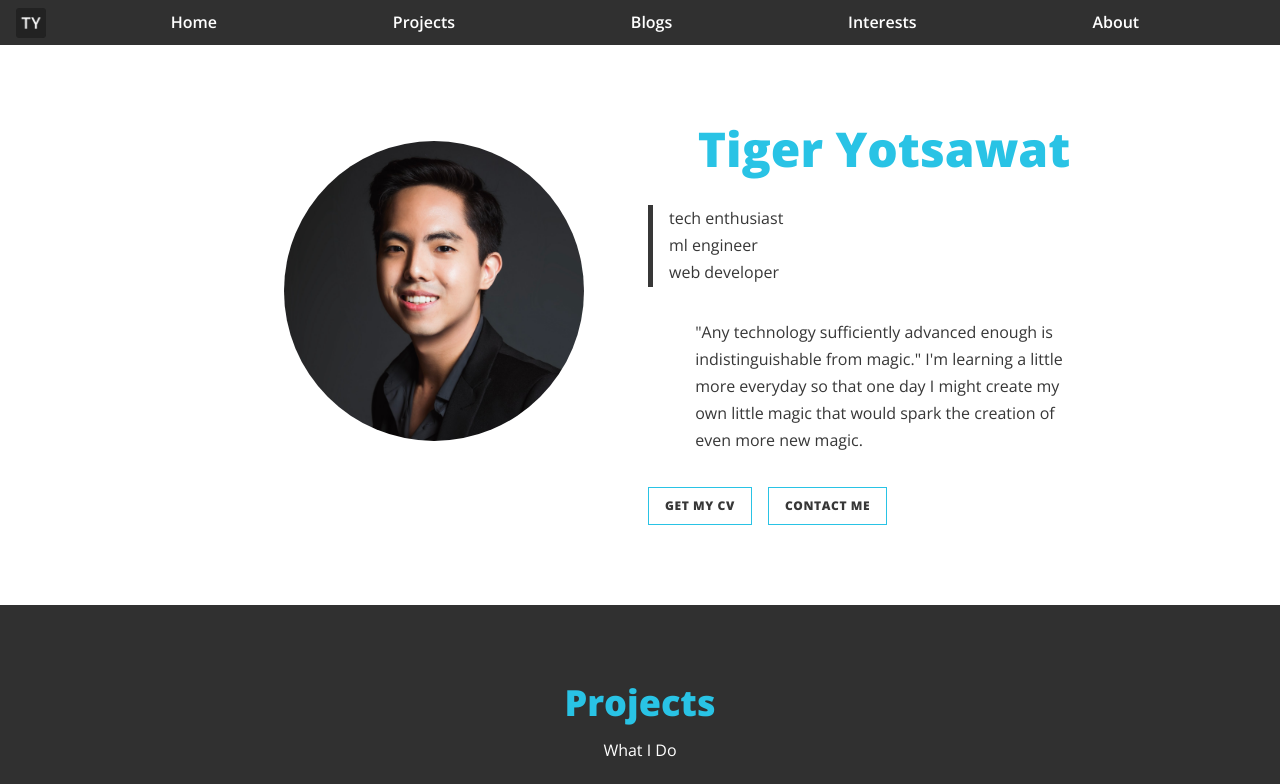
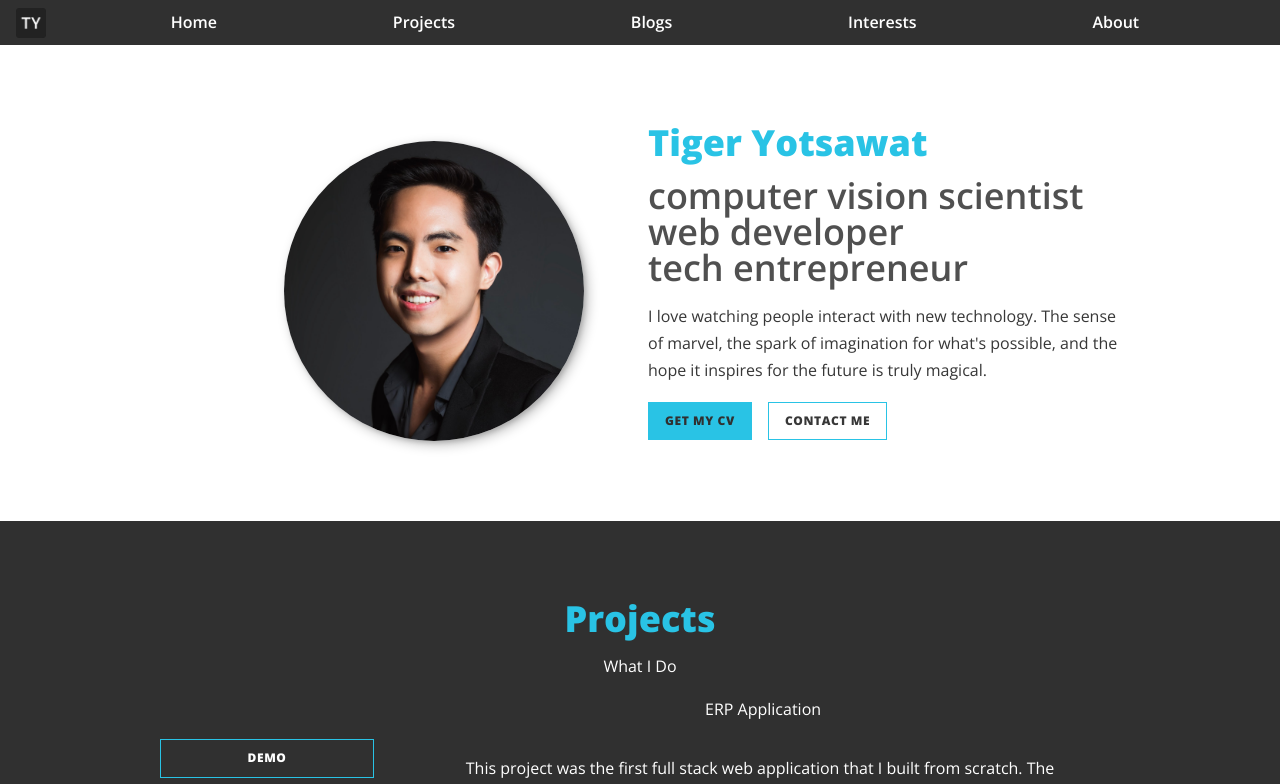
Before and after one commit to tigeryst/tigeryst, a Next.js app: page / in a window 1280 px wide. Shown: the top 784 px of the page. Built offline with nearby package versions, Linux system fonts and the light colour scheme.

Commit message:
Refactor Intro section and update CV reference

```diff
--- a/app/(home)/intro.module.css
+++ b/app/(home)/intro.module.css
@@ -5,31 +5,29 @@
   width: 100%;
 }
 
-.roles > * {
+.role {
   text-align: center;
-  font-weight: var(--fw-bold);
+  font-weight: theme("fontWeight.bold");
   text-transform: lowercase;
-  font-size: var(--fs-300);
+  font-size: theme("fontSize.300");
 }
 
 .image {
-  box-shadow: var(--bs);
+  box-shadow: theme("boxShadow.custom");
   border-radius: 50%;
   object-fit: cover;
   width: 300px;
-  height: 300px;
+  aspect-ratio: 1/1;
 }
 
-@media (min-width: 600px) {
-  .body {
-    max-width: 80%;
-  }
+.body {
+  text-align: center;
 }
 
 @media (min-width: 800px) {
-  .intro {
+  .section {
     display: grid;
-    gap: 1rem;
+    column-gap: 1rem;
     grid-template-columns: 1fr 1fr;
     grid-template-areas:
       "image name"
@@ -39,9 +37,16 @@
     justify-items: start;
   }
 
+  .image {
+    grid-area: image;
+    margin-inline-start: auto;
+    margin-inline-end: 3rem;
+  }
+
   .title {
     grid-area: name;
     margin-bottom: auto;
+    margin-inline-start: 0;
   }
 
   .roles {
@@ -49,29 +54,23 @@
     flex-direction: column;
     align-items: start;
     justify-content: start;
-    border-left: 5px solid;
-    border-color: var(--clr-neutral-300);
+    /* border-left: 5px solid; */
+    border-color: theme("colors.neutral.300");
     width: max-content;
     gap: 0;
-    padding-left: 1rem;
   }
 
-  .roles > * {
-    text-align: center;
-    font-weight: var(--fw-bold);
-    text-transform: lowercase;
-    font-size: var(--fs-600);
-    color: var(--clr-neutral-300);
-  }
-
-  .image {
-    grid-area: image;
-    margin-inline-start: auto;
-    margin-inline-end: 3rem;
+  .role {
+    line-height: 1;
+    font-weight: theme("fontWeight.bold");
+    font-size: theme("fontSize.600");
+    color: theme("colors.neutral.400");
   }
 
   .body {
     grid-area: body;
+    text-align: left;
+    margin-inline-start: 0;
   }
 
   .actions {
--- a/app/(home)/intro.tsx
+++ b/app/(home)/intro.tsx
@@ -5,14 +5,14 @@ import styles from "./intro.module.css";
 export default function Intro() {
   return (
     <section
-      className={`grid justify-items-center flow ${styles["intro"]}`}
+      className={`${styles["section"]} grid justify-items-center | flow`}
       id="home"
     >
-      <h1 className={`section__title ${styles["title"]}`}>Tiger Yotsawat</h1>
-      <ul className={`fs-300 ${styles["roles"]}`}>
-        <li className={styles["role"]}>Tech Enthusiast</li>
-        <li className={styles["role"]}>ML Engineer</li>
+      <h1 className={`${styles["title"]} section-title`}>Tiger Yotsawat</h1>
+      <ul className={styles["roles"]}>
+        <li className={styles["role"]}>Computer Vision Scientist</li>
         <li className={styles["role"]}>Web Developer</li>
+        <li className={styles["role"]}>Tech Entrepreneur</li>
       </ul>
       <Image
         src={introImg}
@@ -20,21 +20,26 @@ export default function Intro() {
         className={styles["image"]}
       />
       <p className={styles["body"]}>
-        &quot;Any technology sufficiently advanced enough is indistinguishable
-        from magic.&quot; I&apos;m learning a little more everyday so that one
-        day I might create my own little magic that would spark the creation of
-        even more new magic.
+        I love watching people interact with new technology. The sense of
+        marvel, the spark of imagination for what's possible, and the hope it
+        inspires for the future is truly magical.
       </p>
       <ul className={`${styles["actions"]} flex-row`}>
         <li>
-          <a href="/cv.pdf" className="button button--primary" download>
+          <a
+            href="/tiger-yotsawat-cv.pdf"
+            className="button"
+            data-variant="primary"
+            download
+          >
             Get My CV
           </a>
         </li>
         <li>
           <a
             href="https://www.linkedin.com/in/tigeryotsawat"
-            className="button button--secondary"
+            className="button"
+            data-variant="secondary"
           >
             Contact Me
           </a>
```
Also changed, not shown: 2 other files (tests, documents, lock files or other folders).
